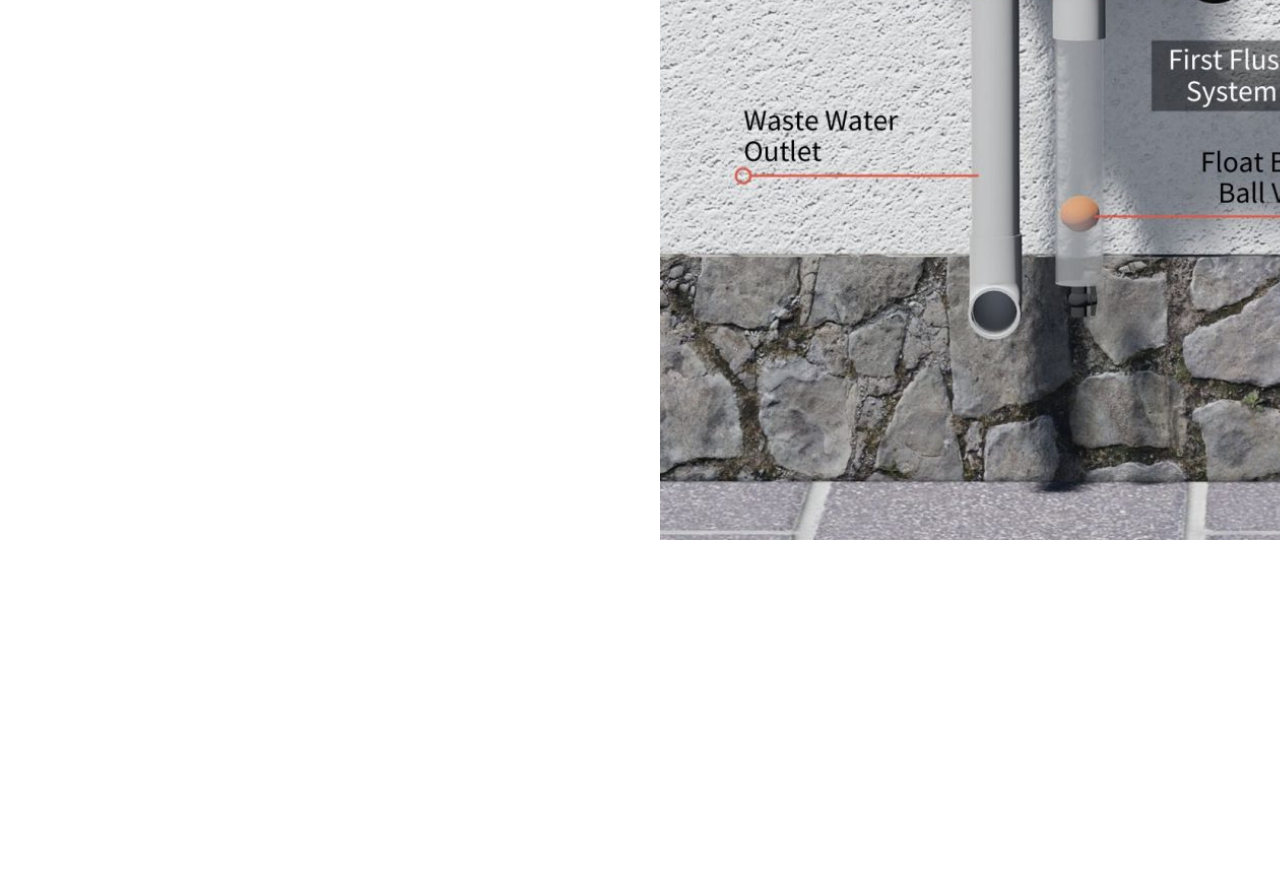
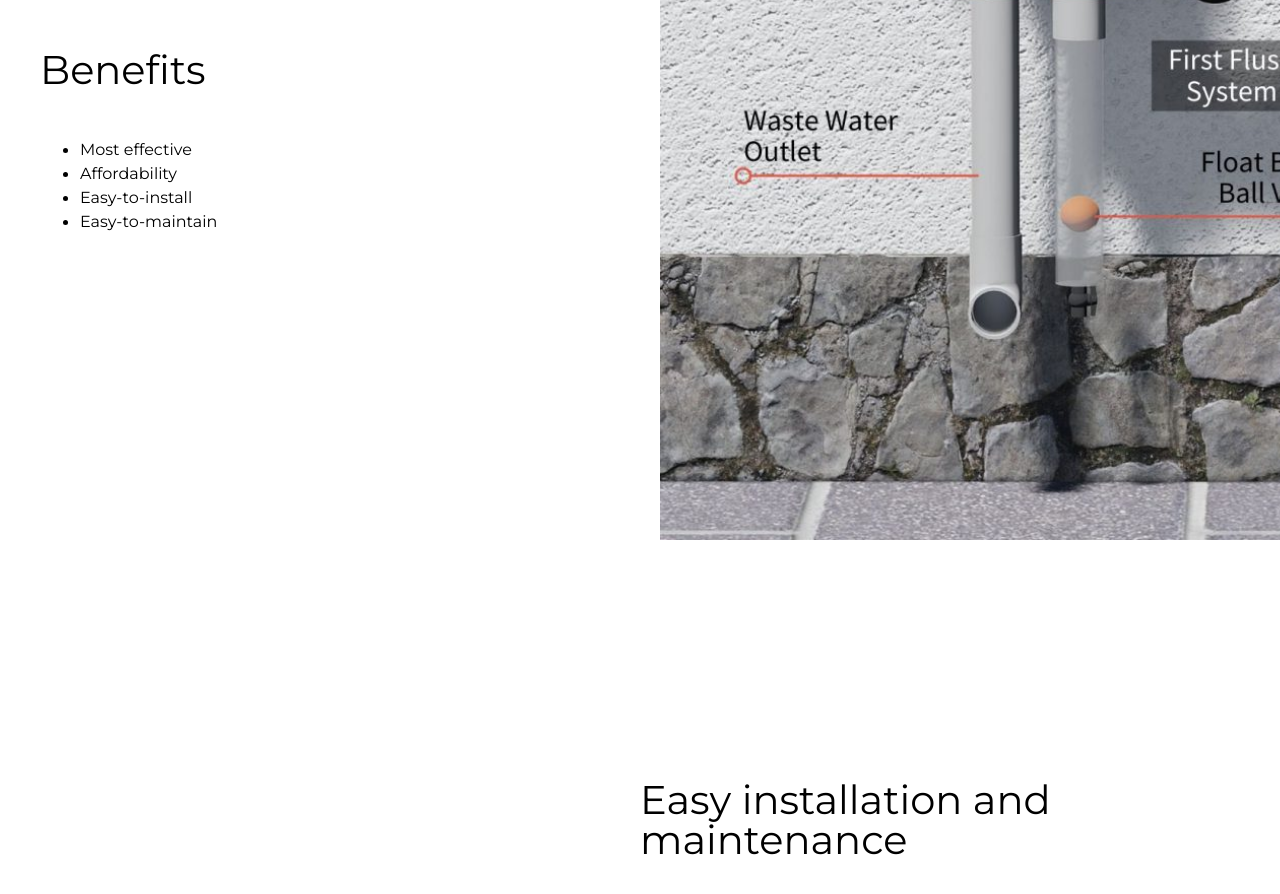
Before and after one commit to prashantbharati/rhall, a React (Create React App) app: page /filter in a window 1280 px wide. Shown: the part 3540-4434 px from the top of the page. Before the commit the page ends 4080 px from the top, so only its background shows below. Built offline with nearby package versions, Linux system fonts and the light colour scheme.

Commit message:
all divs done footer left

```diff
--- a/src/Filter/Filter.js
+++ b/src/Filter/Filter.js
@@ -186,6 +186,7 @@ const Filter = () => {
                 // alignItems: "center",
               }}
             >
+              <div>
                 <Typography
                   style={{
                     fontSize: "40px",
@@ -193,12 +194,12 @@ const Filter = () => {
                     lineHeight: "2.5",
                   }}
                 >
-                Rainmax Filter
+                  Features
                 </Typography>
 
                 <ul
                   style={{
-                  color: "white",
+                    color: "black",
                     fontSize: "18px",
                     fontWeight: "200",
                     lineHeight: "1.3em",
@@ -218,6 +219,41 @@ const Filter = () => {
                   </li>
                 </ul>
               </div>
+
+              <div>
+                <Typography
+                  style={{
+                    fontSize: "40px",
+                    fontWeight: "200",
+                    lineHeight: "2.5",
+                  }}
+                >
+                  Benefits
+                </Typography>
+
+                <ul
+                  style={{
+                    color: "black",
+                    fontSize: "18px",
+                    fontWeight: "200",
+                    lineHeight: "1.3em",
+                  }}
+                >
+                  <li>
+                    <Typography>Most effective</Typography>
+                  </li>
+                  <li>
+                    <Typography>Affordability</Typography>
+                  </li>
+                  <li>
+                    <Typography>Easy-to-install</Typography>
+                  </li>
+                  <li>
+                    <Typography>Easy-to-maintain</Typography>
+                  </li>
+                </ul>
+              </div>
+            </div>
           </Grid>
 
           <Grid
@@ -231,6 +267,32 @@ const Filter = () => {
           ></Grid>
         </Grid>
       </div>
+
+      <div style={{ height: "40vh" }}>
+        <Grid container>
+          <Grid item md={6}></Grid>
+          <Grid item md={6}>
+            <div
+              style={{
+                height: "700%",
+                display: "flex",
+                justifyContent: "center",
+                alignItems: "center",
+              }}
+            >
+              <Typography
+                style={{
+                  fontSize: "40px",
+                  fontWeight: "200",
+                  lineHeight: "1em",
+                }}
+              >
+                Easy installation and maintenance
+              </Typography>
+            </div>
+          </Grid>
+        </Grid>
+      </div>
     </>
   );
 };
```
Lines whose indentation alone changed are shown as unchanged.
